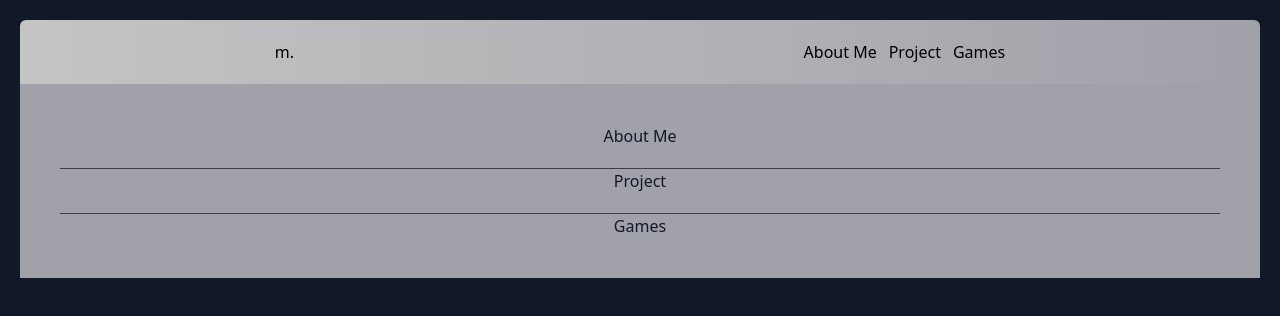
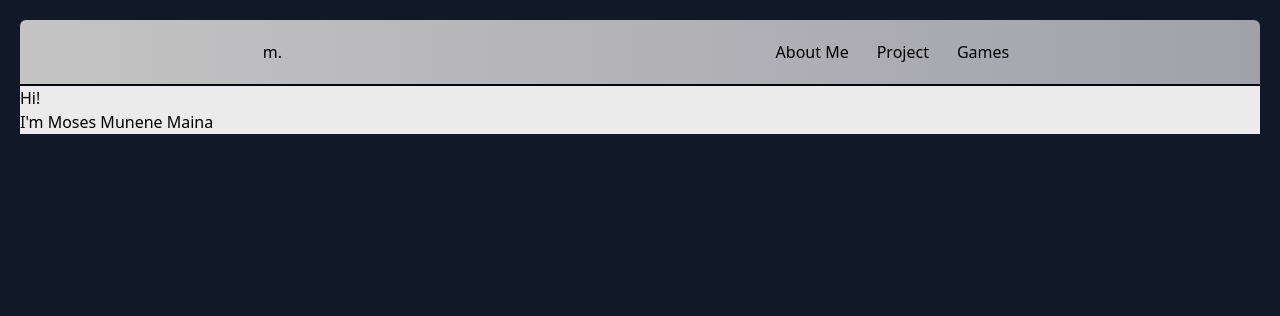
Before and after one commit to Moses-Maina-ctrl/moses-maina-portfolio, a website: page index.html in a window 1280 px wide. Drawn offline with Linux system fonts and the light colour scheme.

Commit message:
About me section

```diff
--- a/index.html
+++ b/index.html
@@ -8,33 +8,34 @@
 </head>
 <body class="m-0  pt-5 px-5 bg-gray-900">
     <!-- Navbar -->
-    <div class="sticky py-5 top-0 flex justify-around bg-gradient-to-r from-nav-bar to-zinc-400 border-b-2 border-gray-950 rounded-t-md w-full">
-      <div>
+    <div class="sticky  top-0 flex justify-around bg-gradient-to-r from-nav-bar to-zinc-400 border-b-2 border-gray-950 rounded-t-md w-full">
+      <div class="py-5">
         <a href="/" class="">
           <h1>m.</h1>
         </a>
       </div>
       <div>
         <ol class="hidden md:flex space-x-3">
-          <li class=  "hover:text-gray-600 ">About Me</li>
-          <li class=  "hover:text-gray-600 ">Project</li>
-          <li class=  "hover:text-gray-600 ">Games</li>
+          <li class="py-5 px-2 hover:text-gray-400 hover:bg-gray-900 ">About Me</li>
+          <li class="py-5 px-2 hover:text-gray-400 hover:bg-gray-900 ">Project</li>
+          <li class="py-5 px-2 hover:text-gray-400 hover:bg-gray-900 ">Games</li>
         </ol>
       </div>
-     <div class="space-y-1 md:hidden">
+     <div class="space-y-1 py-5 md:hidden">
         <div class="w-6 h-0.5 bg-black md:hidden cursor-pointer"></div>
         <div class="w-6 h-0.5 bg-black md:hidden cursor-pointer"></div>
         <div class="w-6 h-0.5 bg-black md:hidden cursor-pointer"></div>
       </div>
-      <ol class=" bg-zinc-400 text-gray-900 absolute left-0 top-16 p-10 space-y-5 text-center divide-y divide-gray-700 w-full">
-        <li class=  >About Me</li>
-        <li class=  >Project</li>
-        <li class=  >Games</li>
+      <ol class=" bg-gradient-to-r from-nav-bar to-zinc-400   text-gray-900 absolute left-0 top-16 p-10 space-y-5 text-center divide-y-2 divide-gray-700 w-full md:hidden">
+        <li class=" my-0 p-2 cursor-pointer hover:bg-gray-900 hover:text-white"  ><a href="#">About Me</a></li>
+        <li class="my-0 p-2 cursor-pointer hover:bg-gray-900 hover:text-white"  > <a href="#">Project</a></li>
+        <li class="my-0 p-2 cursor-pointer hover:bg-gray-900 hover:text-white"  >Games</li>
        </ol>
 
      </div>
+    <div  class="w-full">
     <!-- Hero Section -->
-    <div  class="w-full">
+      <section>
       <div class="bg-mainHero" > <div>
           <div>
             <h1>Hi!
@@ -44,6 +45,7 @@
           </div>
         </div>
       </div>
+      </section>
     </div>
 </body>
 </html>
```
Also changed, not shown: css/style.css.
